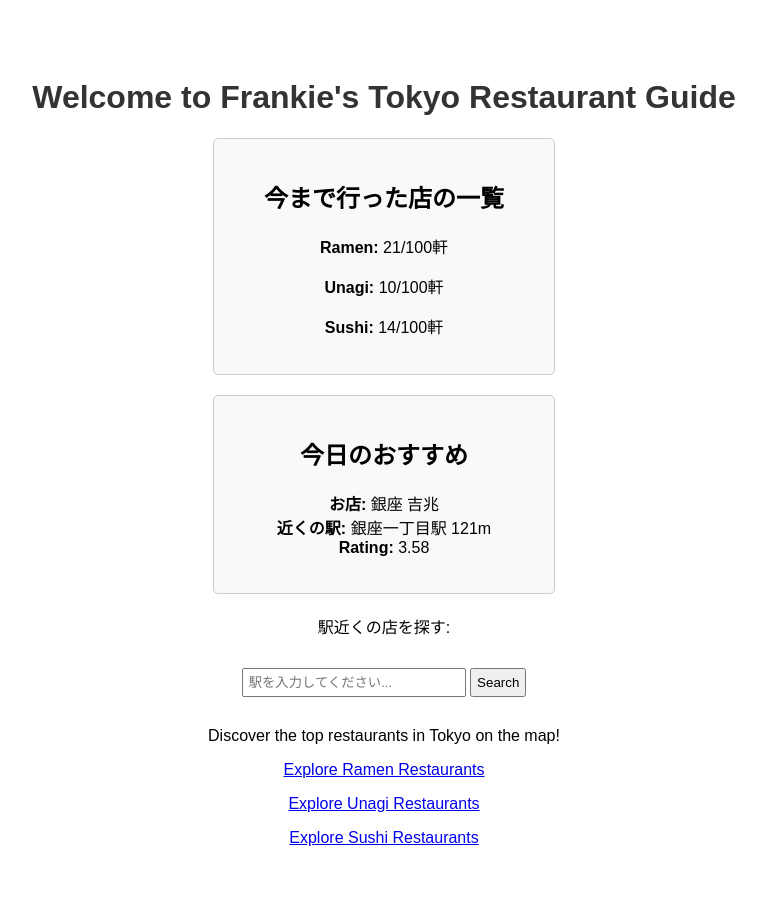
After one commit to wf0601/tokyo_ramen_map, a Flask app: page / in a window 1280 px wide. The commit adds this page. Shown: the whole page, without its empty margins (256-1022 px from the left). Run offline with Flask 2, Linux system fonts and the light colour scheme.

Commit message:
review added

```diff
--- a/app.py
+++ b/app.py
@@ -1,25 +1,64 @@
 from flask import Flask, render_template, request, jsonify
 import pandas as pd
 import os
+import random
 
 app = Flask(__name__)
 
 # Load data
-data_path = os.path.join('data', 'tokyo_ramen_restaurants_all_info.csv')
-data = pd.read_csv(data_path)
-print(len(data))
+ramen_data_path = os.path.join('data', 'tokyo_ramen_restaurants_all_info.csv')
+ramen_data = pd.read_csv(ramen_data_path)
+print(len(ramen_data))
 # Ensure 'visited' column exists
-if 'visited' not in data.columns:
-    data['visited'] = False
+if 'visited' not in ramen_data.columns:
+    ramen_data['visited'] = False
+
+sushi_data_path = os.path.join('data', 'tokyo_sushi_restaurants_all_info.csv')
+sushi_data = pd.read_csv(sushi_data_path)
+print(len(sushi_data))
+# Ensure 'visited' column exists
+if 'visited' not in sushi_data.columns:
+    sushi_data['visited'] = False
+
+unagi_data_path = os.path.join('data', 'tokyo_unagi_restaurants_all_info.csv')
+unagi_data = pd.read_csv(unagi_data_path)
+print(len(unagi_data))
+# Ensure 'visited' column exists
+if 'visited' not in unagi_data.columns:
+    unagi_data['visited'] = False
+
 
 # Convert geo-coordinates
-data[['latitude', 'longitude']] = data['geo_coordinates'].str.split(',', expand=True).astype(float)
+ramen_data[['latitude', 'longitude']] = ramen_data['geo_coordinates'].str.split(',', expand=True).astype(float)
+sushi_data[['latitude', 'longitude']] = sushi_data['geo_coordinates'].str.split(',', expand=True).astype(float)
+unagi_data[['latitude', 'longitude']] = unagi_data['geo_coordinates'].str.split(',', expand=True).astype(float)
 
 @app.route('/ramen')
-def index():
+def index_ramen():
     # Generate marker data
     markers = []
-    for idx, row in data.iterrows():
+    for idx, row in ramen_data.iterrows():
+        icon_color = 'red' if row['visited'] else 'blue'
+        markers.append({
+            'location': [row['latitude'], row['longitude']],
+            #'popup': f"{row['name']} {row['rating']}<br><input type='checkbox' id='checkbox_{idx}' onchange='toggleVisited({idx})' {'checked' if row['visited'] else ''}> Visited",
+            'popup':f"""
+    {row['name']} {row['rating']}<br>
+    <input type='checkbox' id='checkbox_{idx}' onchange='toggleVisited({idx})' {'checked' if row['visited'] else ''}> Visited<br>
+    <a href="#" onclick="openReviewModal({idx}, '{row['name']}')">My Note</a>
+""",
+
+            'icon_color': icon_color,
+            'idx': idx
+        })
+    # Pass the marker data to the template
+    return render_template('ramen.html', markers=markers)
+
+@app.route('/sushi')
+def index_sushi():
+    # Generate marker data
+    markers = []
+    for idx, row in sushi_data.iterrows():
         icon_color = 'red' if row['visited'] else 'blue'
         markers.append({
             'location': [row['latitude'], row['longitude']],
@@ -29,17 +68,135 @@ def index():
         })
 
     # Pass the marker data to the template
-    return render_template('index.html', markers=markers)
+    return render_template('sushi.html', markers=markers)
 
-@app.route('/toggle_visited/<int:idx>', methods=['POST'])
-def toggle_visited(idx):
+@app.route('/unagi')
+def index_unagi():
+    # Generate marker data
+    markers = []
+    visited_count = unagi_data['visited'].sum()
+    for idx, row in unagi_data.iterrows():
+        icon_color = 'red' if row['visited'] else 'blue'
+        markers.append({
+            'location': [row['latitude'], row['longitude']],
+            'popup': f"{row['name']} {row['rating']}<br><input type='checkbox' id='checkbox_{idx}' onchange='toggleVisited({idx})' {'checked' if row['visited'] else ''}> Visited",
+            'icon_color': icon_color,
+            'idx': idx
+        })
+
+    # Pass the marker data to the template
+    return render_template('unagi.html', markers=markers,visited_count = visited_count)
+
+@app.route('/toggle_visited/ramen/<int:idx>', methods=['POST'])
+def toggle_visited_ramen(idx):
     # Toggle the visited status
-    if idx >= len(data):  # Handle invalid index
+    if idx >= len(ramen_data):  # Handle invalid index
         return jsonify(success=False, error="Invalid index"), 400
 
-    data.at[idx, 'visited'] = not data.at[idx, 'visited']
-    data.to_csv(data_path, index=False)
-    return jsonify(success=True, visited=data.at[idx, 'visited'])
+    ramen_data.at[idx, 'visited'] = not ramen_data.at[idx, 'visited']
+    ramen_data.to_csv(ramen_data_path, index=False)
+    return jsonify(success=True, visited=ramen_data.at[idx, 'visited'])
 
+@app.route('/toggle_visited/sushi/<int:idx>', methods=['POST'])
+def toggle_visited_sushi(idx):
+    # Toggle the visited status
+    if idx >= len(sushi_data):  # Handle invalid index
+        return jsonify(success=False, error="Invalid index"), 400
+
+    sushi_data.at[idx, 'visited'] = not sushi_data.at[idx, 'visited']
+    sushi_data.to_csv(sushi_data_path, index=False)
+    visited_status = bool(sushi_data.at[idx, 'visited'])
+    return jsonify(success=True, visited=visited_status)
+    # return jsonify(success=True, visited=sushi_data.at[idx, 'visited'])
+
+@app.route('/toggle_visited/unagi/<int:idx>', methods=['POST'])
+def toggle_visited_unagi(idx):
+    # Toggle the visited status
+    if idx >= len(unagi_data):  # Handle invalid index
+        return jsonify(success=False,error="Invalid index"), 400
+
+    unagi_data.at[idx, 'visited'] = not unagi_data.at[idx, 'visited']
+    unagi_data.to_csv(unagi_data_path, index=False)
+    visited_status = bool(unagi_data.at[idx, 'visited'])
+    return jsonify(success=True, visited=visited_status)
+
+@app.route('/unagi/count')
+def unagi_count():
+    visited_count = unagi_data['visited'].sum()  # Count visited restaurants
+    return jsonify(success=True, visited_count=int(visited_count))
+
+@app.route('/save_review/ramen/<int:idx>', methods=['POST'])
+def save_review_ramen(idx):
+    if idx >= len(ramen_data):  # Handle invalid index
+        return jsonify(success=False, error="Invalid index"), 400
+
+    data = request.get_json()
+    review = data.get('review', '')
+
+    # Ensure the 'reviews' column exists
+    if 'reviews' not in ramen_data.columns:
+        ramen_data['reviews'] = ''  # Create the column if it doesn't exist
+
+    # Convert the existing reviews to a string if it's not already
+    existing_reviews = ramen_data.at[idx, 'reviews']
+    if pd.isna(existing_reviews):  # Check if it's NaN
+        existing_reviews = ''  # Treat NaN as an empty string
+
+    # Append the new review to the existing reviews
+    if existing_reviews:
+        ramen_data.at[idx, 'reviews'] = existing_reviews + f"; {review}"  # Append with a semicolon
+    else:
+        ramen_data.at[idx, 'reviews'] = review  # Set the review
+
+    ramen_data.to_csv(ramen_data_path, index=False)  # Save the updated DataFrame
+    return jsonify(success=True)
+
+@app.route('/')
+def landing_page():
+    ramen_visit_cnt = ramen_data['visited'].sum()
+    unagi_visit_cnt = unagi_data['visited'].sum()
+    sushi_visit_cnt = sushi_data['visited'].sum()
+
+    unvisited_ramen = ramen_data[ramen_data['visited'] == False]
+    unvisited_unagi = unagi_data[unagi_data['visited'] == False]
+    unvisited_sushi = sushi_data[sushi_data['visited'] == False]
+
+    selected_ramen = unvisited_ramen.sample(n=1).iloc[0] if not unvisited_ramen.empty else None
+    selected_unagi = unvisited_unagi.sample(n=1).iloc[0] if not unvisited_unagi.empty else None
+    selected_sushi = unvisited_sushi.sample(n=1).iloc[0] if not unvisited_sushi.empty else None
+    selected_shops = [selected_ramen, selected_unagi, selected_sushi]
+    # Filter out None values
+    selected_shops = [shop for shop in selected_shops if shop is not None]
+
+    # Randomly select one shop if there are any available
+    selected_shop = random.choice(selected_shops)
+    # print(selected_unagi['name'])
+    return render_template('landing.html',
+                           ramen_visit_cnt = ramen_visit_cnt,
+                           unagi_visit_cnt = unagi_visit_cnt,
+                           sushi_visit_cnt = sushi_visit_cnt,
+                           selected_shop=selected_shop)
+
+@app.route('/search_restaurants')
+def search_restaurants():
+    station_name = request.args.get('station', '').lower()
+
+    # Filter restaurants based on the station name
+    filtered_ramen = ramen_data[ramen_data['station'].str.lower().str.contains(station_name, na=False)]
+    filtered_unagi = unagi_data[unagi_data['station'].str.lower().str.contains(station_name, na=False)]
+    filtered_sushi = sushi_data[sushi_data['station'].str.lower().str.contains(station_name, na=False)]
+
+    # Combine results
+    restaurants = []
+    for idx, row in filtered_ramen.iterrows():
+        restaurants.append({'name': row['name'], 'station': row['station'], 'rating': row['rating']})
+    for idx, row in filtered_unagi.iterrows():
+        restaurants.append({'name': row['name'], 'station': row['station'], 'rating': row['rating']})
+    for idx, row in filtered_sushi.iterrows():
+        restaurants.append({'name': row['name'], 'station': row['station'], 'rating': row['rating']})
+
+    top_restaurants = sorted(restaurants, key=lambda x: x['rating'], reverse=True)[:3]
+
+    return jsonify(restaurants=top_restaurants)
 if __name__ == '__main__':
     app.run(debug=True,port=5002)
--- /dev/null
+++ b/templates/landing.html
@@ -0,0 +1,117 @@
+<!DOCTYPE html>
+<html lang="en">
+<head>
+    <meta charset="UTF-8">
+    <meta name="viewport" content="width=device-width, initial-scale=1.0">
+    <title>Landing Page</title>
+    <link rel="stylesheet" href="https://cdnjs.cloudflare.com/ajax/libs/font-awesome/5.15.4/css/all.min.css">
+    <style>
+        body {
+            font-family: Arial, sans-serif;
+            text-align: center;
+            padding: 50px;
+        }
+        h1 {
+            color: #333;
+        }
+        .summary-box {
+            margin: 20px auto;
+            padding: 20px;
+            border: 1px solid #ccc;
+            border-radius: 5px;
+            width: 300px;
+            background-color: #f9f9f9;
+        }
+        .roulette-box {
+            margin: 20px auto;
+            padding: 20px;
+            border: 1px solid #ccc;
+            border-radius: 5px;
+            width: 300px;
+            background-color: #f9f9f9;
+        }
+        /* Search bar styles */
+        .search-box {
+            margin: 20px auto;
+            padding: 10px;
+            width: 300px;
+        }
+        .search-box input {
+            width: 70%;
+            padding: 5px;
+        }
+        .search-box button {
+            padding: 5px;
+        }
+        #search-results {
+            margin-top: 20px;
+            padding: 10px;
+            border: 1px solid #ccc;
+            border-radius: 5px;
+            background-color: #f9f9f9;
+            display: none; /* Hidden by default */
+        }
+
+    </style>
+</head>
+<body>
+    <h1>Welcome to Frankie's Tokyo Restaurant Guide</h1>
+    <div class="summary-box">
+        <h2>今まで行った店の一覧</h2>
+        <p><strong>Ramen:</strong> {{ ramen_visit_cnt }}/100軒</p>
+        <p><strong>Unagi:</strong> {{ unagi_visit_cnt }}/100軒</p>
+        <p><strong>Sushi:</strong> {{ sushi_visit_cnt }}/100軒</p>
+    </div>
+
+    <div class="roulette-box">
+        <h2>今日のおすすめ</h2>
+        {% if selected_shop is not none %}
+            <p><strong>お店:</strong> {{ selected_shop['name'] }}<br>
+            <strong>近くの駅:</strong> {{ selected_shop['station'] }}<br>
+            <strong>Rating:</strong> {{ selected_shop['rating'] }}</p>
+        {% endif %}
+
+    </div>
+
+    <p>駅近くの店を探す:</p>
+    <!-- Search Bar -->
+    <div class="search-box">
+        <input type="text" id="stationInput" placeholder="駅を入力してください...">
+        <button id="searchButton">Search</button>
+    </div>
+
+    <div id="search-results"></div>
+    <p>Discover the top restaurants in Tokyo on the map!</p>
+    <p><a href="/ramen">Explore Ramen Restaurants</a></p>
+    <p><a href="/unagi">Explore Unagi Restaurants</a></p>
+    <p><a href="/sushi">Explore Sushi Restaurants</a></p>
+
+    <script>
+        document.getElementById('searchButton').addEventListener('click', function() {
+            const stationName = document.getElementById('stationInput').value;
+            if (stationName) {
+                fetch(`/search_restaurants?station=${encodeURIComponent(stationName)}`)
+                    .then(response => response.json())
+                    .then(data => {
+                        const resultsDiv = document.getElementById('search-results');
+                        resultsDiv.innerHTML = ''; // Clear previous results
+                        if (data.restaurants.length > 0) {
+                            data.restaurants.forEach(restaurant => {
+                                const p = document.createElement('p');
+                                p.textContent = restaurant.name + ' - ' + restaurant.station + ' - ' + restaurant.rating;
+                                resultsDiv.appendChild(p);
+                            });
+                            resultsDiv.style.display = 'block'; // Show results
+                        } else {
+                            resultsDiv.innerHTML = '<p>No restaurants found for this station.</p>';
+                            resultsDiv.style.display = 'block'; // Show message
+                        }
+                    })
+                    .catch(error => console.error('Error fetching restaurants:', error));
+            } else {
+                alert('Please enter a station name.');
+            }
+        });
+    </script>
+</body>
+</html>
--- a/templates/index.html
+++ b/templates/sushi.html
@@ -2,7 +2,7 @@
 <html lang="en">
 <head>
     <meta charset="UTF-8">
-    <title>ラーメン　ガイド</title>
+    <title>お寿司　ガイド</title>
     <link rel="stylesheet" href="https://unpkg.com/leaflet/dist/leaflet.css" />
     <link rel="stylesheet" href="https://unpkg.com/leaflet.awesome-markers/dist/leaflet.awesome-markers.css" />
     <style>
@@ -13,7 +13,7 @@
     </style>
 </head>
 <body>
-    <h1>東京ラーメン　ガイド</h1>
+    <h1>東京お寿司　ガイド</h1>
     <div id="map"></div>
     <script src="https://unpkg.com/leaflet/dist/leaflet.js"></script>
     <script src="https://unpkg.com/leaflet.awesome-markers/dist/leaflet.awesome-markers.js"></script>
@@ -46,7 +46,7 @@
 
         // Function to toggle visited status
         function toggleVisited(idx) {
-            fetch(`/toggle_visited/${idx}`, {
+            fetch(`/toggle_visited/sushi/${idx}`, {
                 method: 'POST'
             })
             .then(response => response.json())
```
Also changed, not shown: add.html (added, +124 -0 lines), templates/ramen.html (added, +137 -0 lines), templates/unagi.html (added, +80 -0 lines), data/tokyo_ramen_restaurants_all_info.csv, data/tokyo_sushi_restaurants_all_info.csv (added), data/tokyo_unagi_restaurants_all_info.csv (added).
